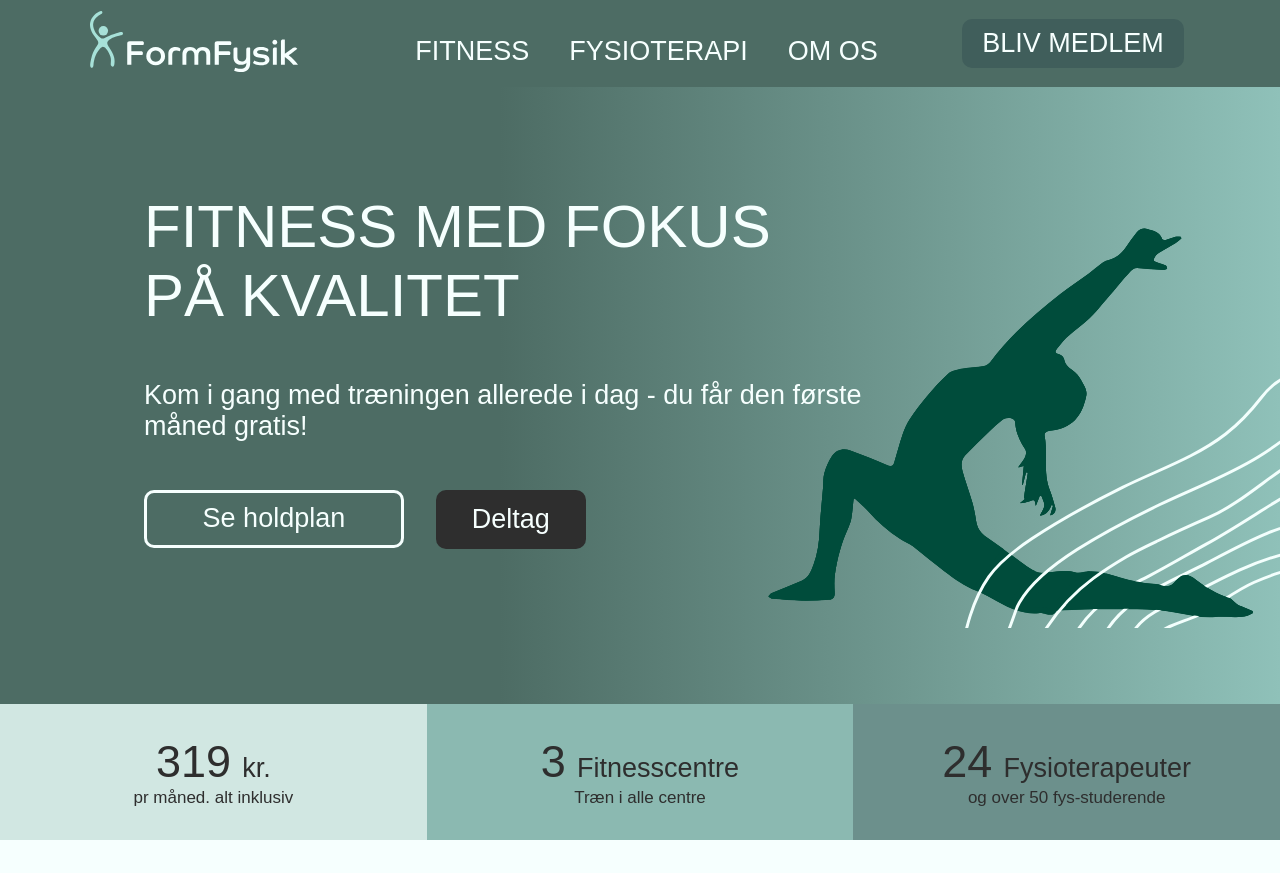
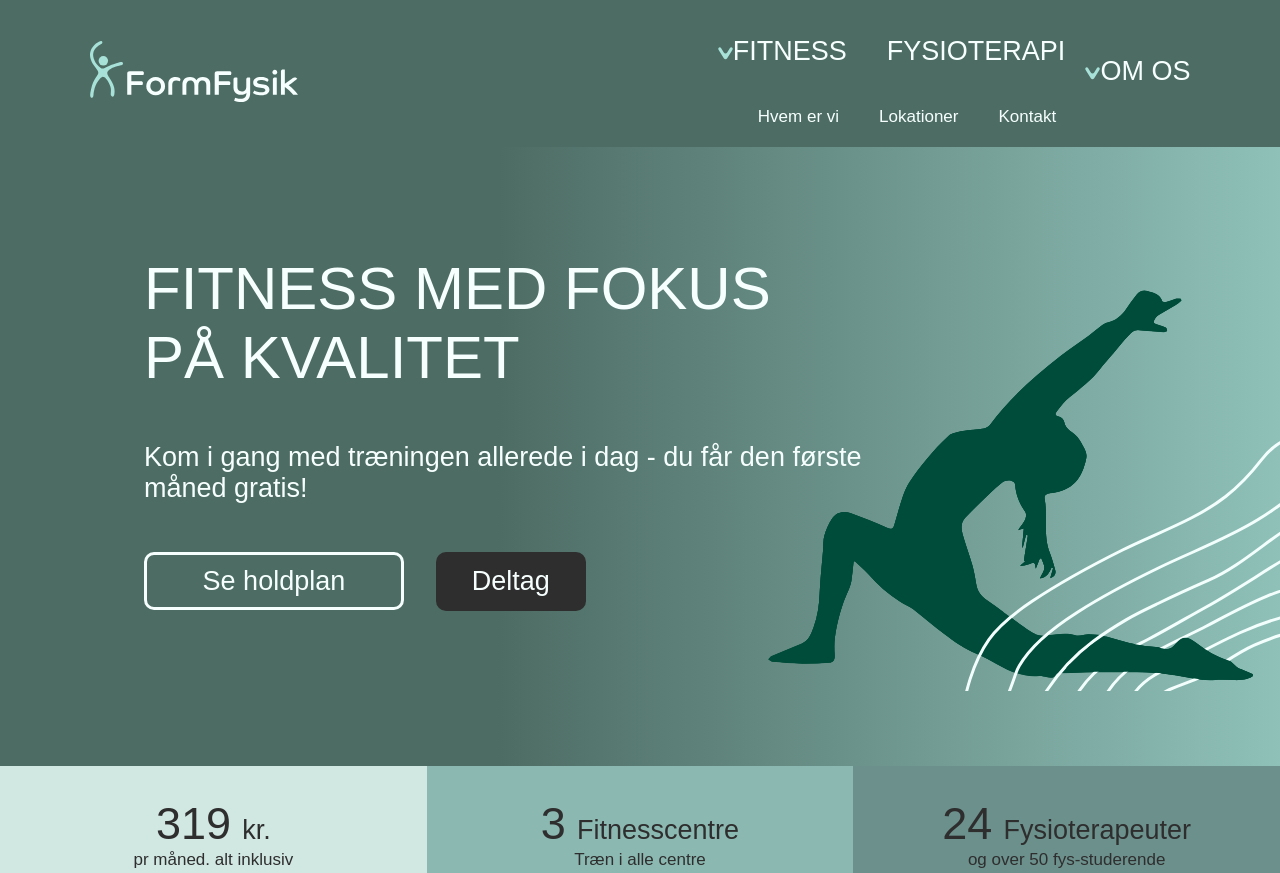
Before and after one commit to tani1170/formfysik-v.2, an Astro site: page / in a window 1280 px wide. Shown: the top 873 px of the page. Built offline with nearby package versions, Linux system fonts and the light colour scheme; Astro itself is replaced by a stand-in of ours; a web font is replaced by a local one.

Commit message:
dropdown arrow sat i navigation

```diff
--- a/src/components/Header.astro
+++ b/src/components/Header.astro
@@ -25,7 +25,12 @@
   <nav class="navbar">
     <ul class="">
       <li class="navigation">
-        <a href="/holdtype">FITNESS</a>
+        <a href="/holdtype">
+          <img
+            src="img/arrow.svg"
+            alt=""
+          />FITNESS</a
+        >
         <ul>
           <li>
             <a href="/holdbooking"
@@ -53,12 +58,15 @@
         <a href="/">FYSIOTERAPI</a>
       </li>
       <li class="navigation">
-        <a href="/omos">OM OS</a>
+        <a href="/omos"></a>
+        <img
+          src="img/arrow.svg"
+          alt=""
+        />OM OS
+      </li>
       <ul>
         <li>
-            <a href="/omos"
-              >Hvem er vi</a
-            >
+          <a href="/omos">Hvem er vi</a>
         </li>
         <li>
           <a href="/lokation"
@@ -66,27 +74,22 @@
           >
         </li>
         <li>
-            <a href="/kontakt"
-              >Kontakt</a
-            >
+          <a href="/kontakt">Kontakt</a>
         </li>
       </ul>
-      </li>
+    </ul>
     <li class="medlemburger">
       <Primarybtn
         content="BLIV MEDLEM"
       />
     </li>
-    </ul>
   </nav>
+</header>
 <div class="medlemdefault">
   <a href="/blivmedlem">
-      <Primarybtn
-        content="BLIV MEDLEM"
-      />
+    <Primarybtn content="BLIV MEDLEM" />
   </a>
 </div>
-</header>
 
 <style>
   a {
```
Also changed, not shown: public/img/arrow.svg (added). Lines whose indentation alone changed are shown as unchanged.
